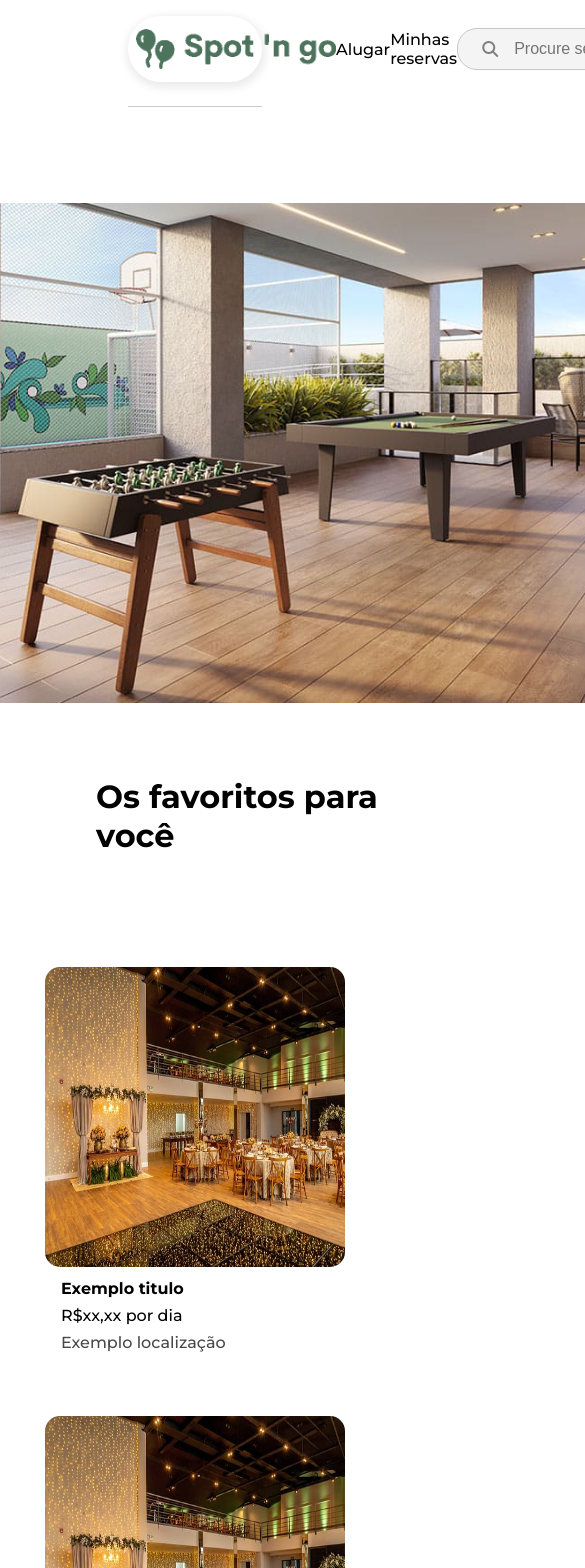
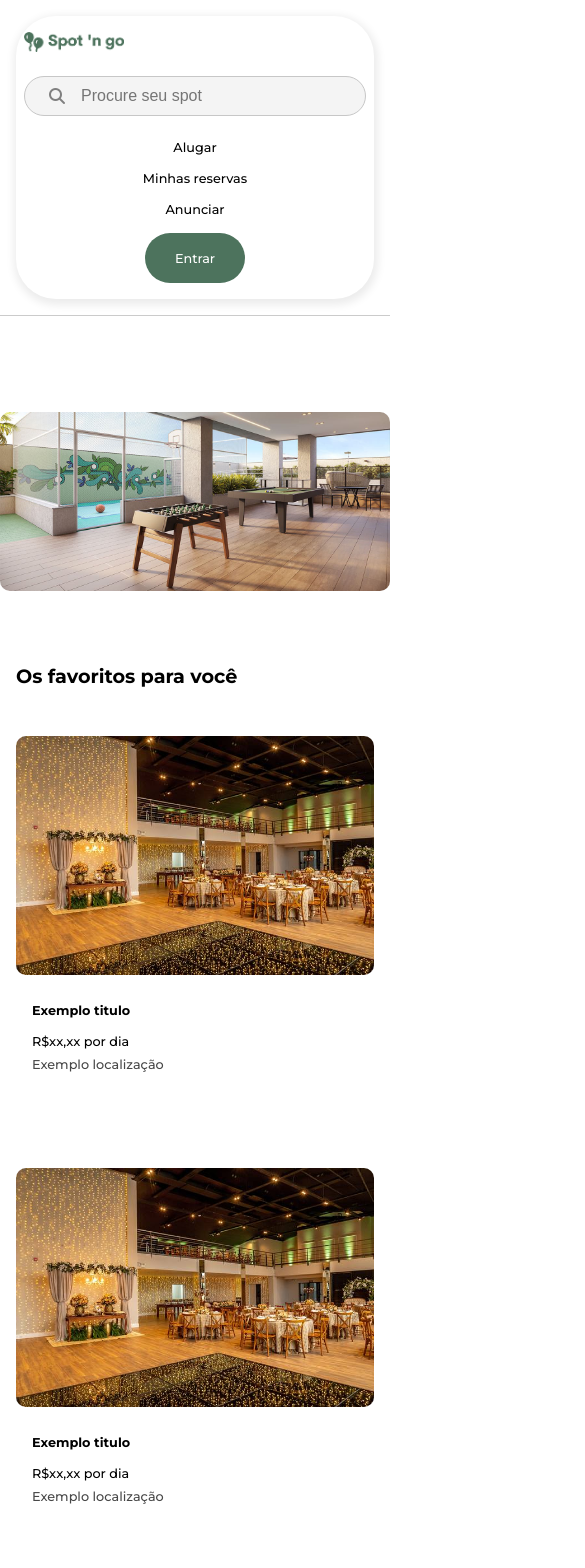
Before and after one commit to Hackathon-spotngo-2024/HackathonIFC2024-frontend, a Vue app: page / in a window 390 px wide. Shown: the top 1568 px of the page, 585 px wide, since content can reach past the window. Built offline with nearby package versions, Linux system fonts and the light colour scheme.

Commit message:
FEAT: Reponsividade #17

```diff
--- a/src/components/BannerComponent.vue
+++ b/src/components/BannerComponent.vue
@@ -4,7 +4,7 @@ import banner from '../assets/banner.jpg'
 
 <template>
   <div class="banner">
-    <img class="img-banner" :src="banner" alt="">
+    <img class="img-banner" :src="banner" alt="Banner">
   </div>
 </template>
 
@@ -16,8 +16,34 @@ import banner from '../assets/banner.jpg'
 }
 
 .img-banner {
-    width: 1100px;
-    height: 500px;
+    width: 100%;
+    max-width: 1100px;
+    height: auto;
     border-radius: 25px;
 }
+
+@media (max-width: 1200px) {
+    .img-banner {
+        max-width: 90%;
+    }
+}
+
+@media (max-width: 992px) {
+    .img-banner {
+        max-width: 80%;
+    }
+}
+
+@media (max-width: 768px) {
+    .img-banner {
+        max-width: 100%;
+        border-radius: 15px;
+    }
+}
+
+@media (max-width: 576px) {
+    .img-banner {
+        border-radius: 10px;
+    }
+}
 </style>
--- a/src/components/CardComponent.vue
+++ b/src/components/CardComponent.vue
@@ -4,7 +4,7 @@ import imgCard1 from '../assets/card-imgs/card-img-1.jpeg'
 
 <template>
   <div class="card">
-    <div class="card-img"><img :src="imgCard1" alt="" /></div>
+    <div class="card-img"><img :src="imgCard1" alt="Imagem do Card" /></div>
     <div class="card-infos">
       <div class="card-titulo">Exemplo titulo</div>
       <div class="card-preco">R$xx,xx por dia</div>
@@ -17,41 +17,68 @@ import imgCard1 from '../assets/card-imgs/card-img-1.jpeg'
 .card {
   display: flex;
   flex-direction: column;
-  margin: 1rem 6rem 0 6rem;
-  width: fit-content;
+  margin: 1rem auto;
+  width: 90%;
+  max-width: 400px;
   border: 0;
 }
 
 .card-infos {
   display: flex;
   flex-direction: column;
+  padding: 1rem;
 }
 
 .card-img > img {
-  width: 300px;
-  height: 300px;
+  width: 100%;
+  height: auto;
   border-radius: 15px;
 }
 
 .card-titulo {
-  font-family: 'Montserrat';
-  margin: 0.5rem 0 .5rem 1rem;
+  font-family: 'Montserrat', sans-serif;
+  margin: 0.5rem 0;
   font-size: 1rem;
   font-weight: bold;
 }
 
 .card-preco {
-  font-family: 'Montserrat';
+  font-family: 'Montserrat', sans-serif;
   font-weight: 500;
-  margin: 0 0 .5rem 1rem;
+  margin: 0.5rem 0;
   font-size: 1rem;
 }
 
 .card-loc {
-  font-family: 'Montserrat';
+  font-family: 'Montserrat', sans-serif;
   font-weight: 500;
   color: var(--cor-fonte-loc);
   font-size: 1rem;
-  margin: 0 0 0 1rem;
+}
+
+@media (max-width: 768px) {
+  .card {
+    width: 100%;
+    max-width: none;
+    margin: 1rem;
+  }
+
+  .card-titulo,
+  .card-preco,
+  .card-loc {
+    font-size: 0.9rem;
+  }
+}
+
+@media (max-width: 576px) {
+  .card-titulo,
+  .card-preco,
+  .card-loc {
+    font-size: 0.8rem;
+  }
+
+  .card-img > img {
+    border-radius: 10px;
+  }
 }
 </style>
--- a/src/components/CardSectionTitle.vue
+++ b/src/components/CardSectionTitle.vue
@@ -3,15 +3,43 @@ const cardSectionTitle = "Os favoritos para você"
 </script>
 
 <template>
-    <div class="card-section-title">{{ cardSectionTitle }}</div>
+  <div class="card-section-title">{{ cardSectionTitle }}</div>
 </template>
 
 <style scoped>
 .card-section-title {
     display: flex;
-    font-family: 'Montserrat';
+    font-family: 'Montserrat', sans-serif;
     font-size: 2rem;
     font-weight: bold;
-    margin: 0 0 6rem 6rem;
+    margin: 0 6rem 6rem;
+}
+
+@media (max-width: 1200px) {
+    .card-section-title {
+        font-size: 1.8rem;
+        margin: 0 4rem 6rem;
+    }
+}
+
+@media (max-width: 992px) {
+    .card-section-title {
+        font-size: 1.6rem;
+        margin: 0 3rem 4rem;
+    }
+}
+
+@media (max-width: 768px) {
+    .card-section-title {
+        font-size: 1.4rem;
+        margin: 0 2rem 3rem;
+    }
+}
+
+@media (max-width: 576px) {
+    .card-section-title {
+        font-size: 1.2rem;
+        margin: 0 1rem 2rem;
+    }
 }
 </style>
--- a/src/components/NavbarComponent.vue
+++ b/src/components/NavbarComponent.vue
@@ -1,19 +1,21 @@
 <script setup>
-
 </script>
 
 <template>
   <div class="nav-container">
-    <router-link to="/" class="home-link"><img class="logo-img" src="../assets/logo.png" alt="" /></router-link>
-    <router-link to="/alugar" id="alugar-link" class="nav-link"></router-link>
-    <a href="AlugarComponent.vue" id="alugar-link" class="nav-link">Alugar</a>
-    <a href="MinhasReservasComponent.vue" id="minhas-reservas-link" class="nav-link">Minhas reservas</a>
+    <router-link to="/" class="home-link">
+      <img class="logo-img" src="../assets/logo.png" alt="Logo" />
+    </router-link>
     <div class="search-bar">
       <i class="fa fa-search"></i>
       <input type="text" placeholder="Procure seu spot" class="search-input" />
     </div>
-    <a href="AnunciarComponent.vue" id="anunciar-link" class="nav-link">Anunciar</a>
-    <a href="LoginComponent.vue" class="entrar-link">Entrar</a>
+    <div class="nav-links">
+      <router-link to="/alugar" class="nav-link">Alugar</router-link>
+      <a href="MinhasReservasComponent.vue" class="nav-link">Minhas reservas</a>
+      <a href="AnunciarComponent.vue" class="nav-link">Anunciar</a>
+      <a href="LoginComponent.vue" class="entrar-link">Entrar</a>
+    </div>
   </div>
   <div class="linha-container">
     <div class="linha-divisoria"></div>
@@ -26,14 +28,26 @@
   flex-direction: row;
   justify-content: space-between;
   align-items: center;
-  margin: 1rem 8rem 0 8rem;
+  margin: 1rem;
   border-radius: 40px;
   padding: .5rem;
   box-shadow: 1px 3px 8px 3px rgba(0, 0, 0, 0.08);
+  flex-wrap: wrap;
+}
+
+.logo-img {
+  width: 200px;
+  height: auto;
+}
+
+.nav-links {
+  display: flex;
+  flex-direction: row;
+  align-items: center;
 }
 
 a {
-  font-family: 'Montserrat';
+  font-family: 'Montserrat', sans-serif;
   font-weight: 500;
   text-decoration: none;
   color: black;
@@ -42,6 +56,7 @@ a {
   align-items: center;
   border-radius: 35px;
   font-size: 1rem;
+  margin: 0 0.5rem;
 }
 
 .nav-link {
@@ -70,27 +85,27 @@ a {
   width: 6.25rem;
   height: 3.125rem;
   transition: 100ms ease;
+  display: flex;
+  align-items: center;
+  justify-content: center;
 }
 
 .entrar-link:hover {
   background-color: var(--cor-principal-hover);
 }
 
-.logo-img {
-  width: 200px;
-  height: 40px;
-}
-
 .search-bar {
-  width: 25rem;
+  width: 100%;
+  max-width: 25rem;
   height: 2.5rem;
   border: 1px solid var(--search-bar-border);
   border-radius: 20px;
-  padding: 0rem 1.5rem;
+  padding: 0 1.5rem;
   display: flex;
   justify-content: start;
   align-items: center;
   background-color: var(--search-bar-fill);
+  box-sizing: border-box;
 }
 
 .search-input {
@@ -98,7 +113,8 @@ a {
   outline: none;
   font-size: 1rem;
   background-color: var(--search-bar-fill);
-  margin: 0 0 0 1rem;
+  margin-left: 1rem;
+  flex-grow: 1;
 }
 
 .fa.fa-search {
@@ -112,10 +128,81 @@ a {
 }
 
 .linha-divisoria {
-  margin-top: 1rem;
   width: 100%;
   height: 1px;
-  margin: 1.5rem 8rem 0 8rem;
-  background-color: var(--cor-linha-divisoria)
+  background-color: var(--cor-linha-divisoria);
+}
+
+@media (max-width: 992px) {
+  .nav-container {
+    margin: 1rem;
+    flex-direction: column;
+    align-items: center;
+  }
+
+  .logo-img {
+    width: 150px;
+  }
+
+  .search-bar {
+    width: 100%;
+    margin-top: 1rem;
+  }
+
+  .nav-links {
+    width: 100%;
+    margin-top: 1rem;
+    align-items: center;
+  }
+
+  a {
+    font-size: 0.9rem;
+  }
+}
+
+@media (max-width: 768px) {
+  .nav-links {
+    flex-direction: column;
+    width: 100%;
+  }
+
+  a {
+    margin: 0.5rem 0;
+  }
+
+  .search-bar {
+    width: 100%;
+    align-items: center;
+  }
+
+  .logo-img {
+    width: 120px;
+  }
+}
+
+@media (max-width: 576px) {
+  .nav-container {
+    padding: 0.5rem;
+    flex-direction: column;
+    align-items: flex-start;
+  }
+
+  .logo-img {
+    width: 100px;
+  }
+
+  .search-bar {
+    width: 100%;
+    margin-top: 1rem;
+  }
+
+  .nav-links {
+    width: 100%;
+    flex-direction: column;
+  }
+
+  a {
+    font-size: 0.8rem;
+  }
 }
 </style>
```
